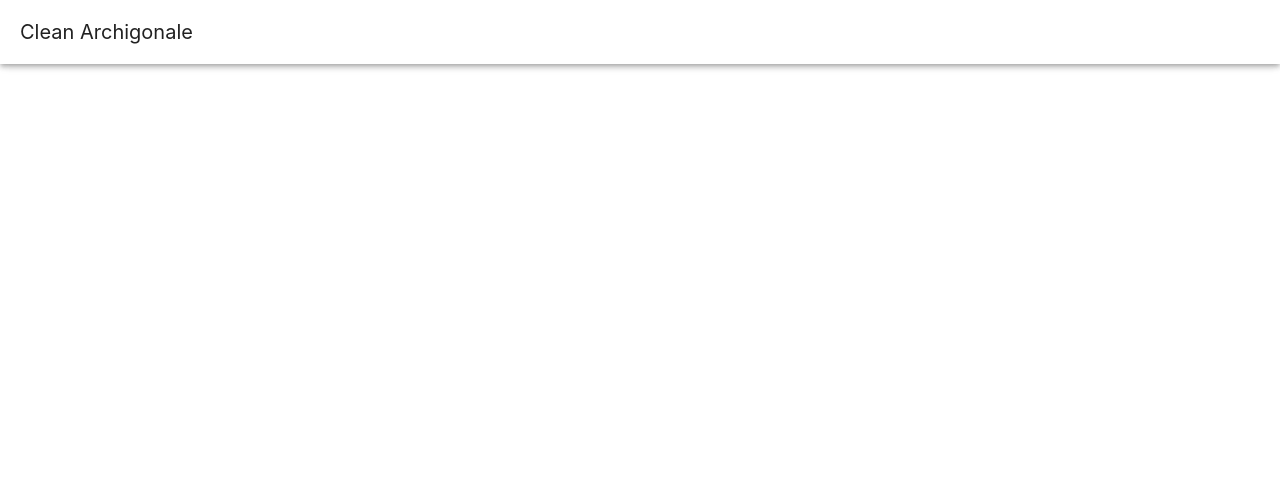
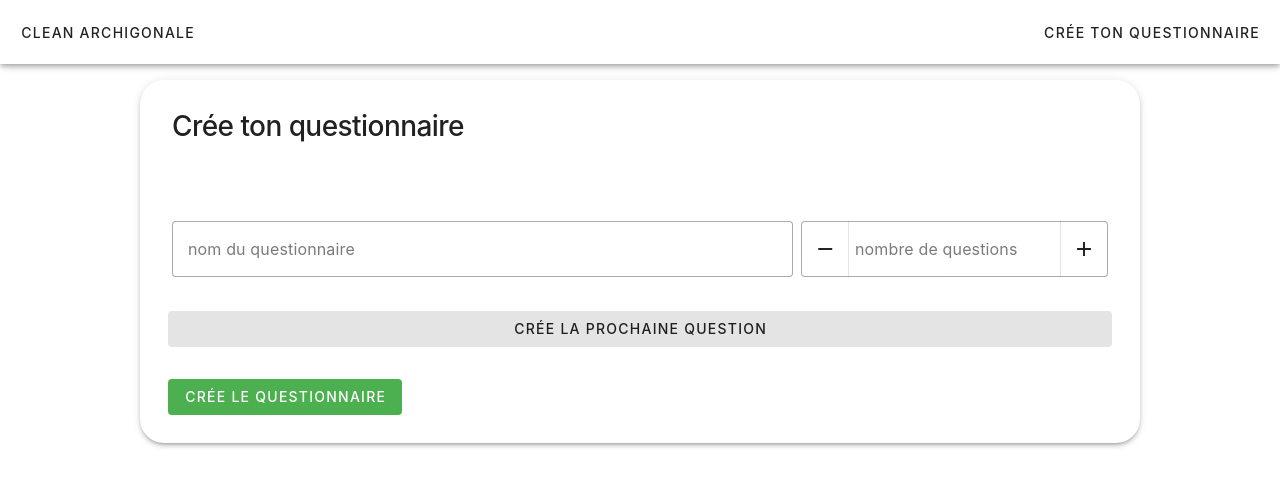
Before and after one commit to morfouesse/clean-archigonal, a Vue app: page /addSurvey in a window 1280 px wide. Before the commit this address had no page. Shown: the top 486 px of the page. Built offline with nearby package versions, Linux system fonts and the light colour scheme; the HTML template or start-up script is replaced by a standard one.

Commit message:
fix css problem

```diff
--- a/src/App.vue
+++ b/src/App.vue
@@ -4,9 +4,11 @@
       <NavBar />
     </header>
     <body>
-      <main>
-        <RouterView />
-      </main>
+      <v-main>
+        <v-container>
+          <RouterView />
+        </v-container>
+      </v-main>
     </body>
     <footer v-if="$vuetify.display.xs">
       <BottomAppBar />
--- a/src/assets/main.css
+++ b/src/assets/main.css
@@ -2,6 +2,14 @@
   margin: 0;
   padding: 0;
   box-sizing: border-box;
+}
+
+.m-md {
+  margin: 15px;
+}
+
+.p-md {
+  padding: 15px;
 }
 
 .mb-sm {
@@ -20,15 +28,26 @@
   font-weight: bold;
 }
 
+.flex-row {
+  display: flex;
+}
+.flex-column {
+  display: flex;
+  flex-direction: column;
+}
+
+h1 {
+  margin: 0 0 3rem;
+  font-size: 38px;
+  line-height: 1.4;
+  letter-spacing: -0.02em;
+}
+
 body {
   color: var(--text-color);
   background-color: var(--background-color);
   line-height: 1.6;
-  display: flex;
-  justify-content: center;
-  align-items: center;
-  min-height: 100vh;
-  flex-direction: column;
+  display: block;
   font-family:
     Inter,
     -apple-system,
--- a/src/components/navbar/NavBar.vue
+++ b/src/components/navbar/NavBar.vue
@@ -1,6 +1,17 @@
 <template>
   <v-app-bar>
-    <v-app-bar-title>Clean Archigonale</v-app-bar-title>
+    <template v-slot:prepend>
+      <v-btn href="/">Clean Archigonale</v-btn>
+    </template>
+    <template v-slot:append>
+      <v-btn @click="goToCreateSurvey">Crée ton questionnaire</v-btn>
+    </template>
   </v-app-bar>
 </template>
-<script setup lang="ts"></script>
+<script setup lang="ts">
+import router, { Path } from '@/router'
+
+const goToCreateSurvey = (): void => {
+  router.push(Path.ADD_SURVEY)
+}
+</script>
--- /dev/null
+++ b/src/components/survey/AddSurveyForm.vue
@@ -0,0 +1,66 @@
+<template>
+  <form>
+    <v-card max-width="1000" elevation="3" rounded="xl" class="mx-auto pa-4">
+      <v-card-title tag="h1" class="h1">Crée ton questionnaire</v-card-title>
+      <v-container fluid>
+        <v-row dense>
+          <v-col cols="8">
+            <v-text-field
+              variant="outlined"
+              v-model="surveyName"
+              label="nom du questionnaire"
+            ></v-text-field>
+          </v-col>
+          <v-col cols="4">
+            <v-number-input
+              :reverse="false"
+              controlVariant="split"
+              label="nombre de questions"
+              :hideInput="false"
+              :inset="false"
+              variant="outlined"
+            ></v-number-input>
+          </v-col>
+
+          <QuestionAndAnswersForm
+            @question-counter="handleQuestions"
+            :surveyName
+          ></QuestionAndAnswersForm>
+
+          <div class="pt-8">
+            <v-btn type="submit" color="success" variant="flat">Crée le questionnaire</v-btn>
+          </div>
+        </v-row>
+      </v-container>
+    </v-card>
+  </form>
+</template>
+<script setup lang="ts">
+import { ref } from 'vue'
+import QuestionAndAnswersForm from './QuestionAndAnswersForm.vue'
+
+const surveyName = ref<string>()
+const questionCounter = ref<number>(1)
+
+const handleQuestions = (count: number): void => {
+  questionCounter.value = count
+}
+</script>
+<style scoped>
+.v-enter-active,
+.v-leave-active {
+  transition: opacity 0.5s ease;
+}
+
+.v-enter-from,
+.v-leave-to {
+  opacity: 0;
+}
+
+h1 {
+  margin: 0 0 3rem;
+  font-size: 28px;
+  line-height: 1.4;
+  letter-spacing: -0.02em;
+}
+</style>
--- /dev/null
+++ b/src/components/survey/QuestionAndAnswersForm.vue
@@ -0,0 +1,102 @@
+<template>
+  <Transition>
+    <v-col cols="12" v-if="surveyName">
+      <v-text-field
+        variant="outlined"
+        v-model="questionName"
+        label="nom de la question"
+      ></v-text-field>
+    </v-col>
+  </Transition>
+  <Transition>
+    <v-col v-if="haveSurveyAndQuestion">
+      <div class="grid">
+        <v-text-field
+          variant="outlined"
+          v-model="answerOne"
+          label="nom de la première réponse"
+        ></v-text-field>
+        <v-text-field
+          variant="outlined"
+          v-model="answerTwo"
+          label="nom de la seconde réponse"
+        ></v-text-field>
+        <v-text-field
+          variant="outlined"
+          v-model="answerThree"
+          label="nom de la troisième réponse"
+        ></v-text-field>
+        <v-text-field
+          variant="outlined"
+          v-model="answerFour"
+          label="nom de la quatrième réponse"
+        ></v-text-field>
+      </div>
+    </v-col>
+  </Transition>
+  <v-col cols="12">
+    <p class="red" v-if="!isFormValid">Tout les champs sont obligatoires</p>
+  </v-col>
+  <v-btn @click="nextQuestion" block variant="tonal">Crée la prochaine question</v-btn>
+</template>
+<script setup lang="ts">
+import { computed, ref } from 'vue'
+
+const { surveyName } = defineProps<{
+  surveyName?: string
+}>()
+const emit = defineEmits<{
+  questionCounter: [value: number]
+}>()
+
+const questionName = ref<string>()
+const answerOne = ref<string>()
+const answerTwo = ref<string>()
+const answerThree = ref<string>()
+const answerFour = ref<string>()
+const isFormValid = ref<boolean>(true)
+const questionCounter = ref<number>(1)
+
+const haveSurveyAndQuestion = computed(() => surveyName && questionName.value)
+
+const handleFormValidation = (): void => {
+  if (
+    surveyName &&
+    questionName.value &&
+    answerOne.value &&
+    answerTwo.value &&
+    answerThree.value &&
+    answerFour.value
+  ) {
+    isFormValid.value = true
+  } else {
+    isFormValid.value = false
+  }
+}
+
+const nextQuestion = (): void => {
+  handleFormValidation()
+  if (isFormValid.value) {
+    emit('questionCounter', questionCounter.value)
+  }
+}
+</script>
+<style scoped>
+.red {
+  color: red;
+}
+
+.grid {
+  display: grid;
+  grid-template-columns: repeat(2, 1fr); /* Deux colonnes de même largeur */
+  grid-template-rows: repeat(2, 1fr); /* Deux lignes de même hauteur */
+  gap: 10px; /* Espace entre les éléments de la grille */
+}
+
+@media (max-width: 600px) {
+  .grid {
+    grid-template-columns: 1fr; /* Une seule colonne sur les petits écrans */
+    grid-template-rows: repeat(4, auto); /* Quatre lignes de hauteur automatique */
+  }
+}
+</style>
--- a/src/components/survey/SurveyCard.vue
+++ b/src/components/survey/SurveyCard.vue
@@ -10,10 +10,21 @@
         </template>
 
         <v-list-item
-          v-for="(question, i) in survey.questions"
-          :key="i"
+          v-for="(question, questionIndex) in survey.questions"
+          :key="questionIndex"
           :title="question.label"
-        ></v-list-item>
+        >
+          <v-list-group>
+            <template v-slot:activator="{ props }">
+              <v-list-item v-bind="props" class="title" title="Voir les réponses"></v-list-item>
+            </template>
+            <v-list-item
+              v-for="(answer, answerIndex) in question.answers"
+              :key="answerIndex"
+              :title="answer.label"
+            ></v-list-item>
+          </v-list-group>
+        </v-list-item>
       </v-list-group>
     </v-list>
     <v-card-actions>
--- a/src/router/index.ts
+++ b/src/router/index.ts
@@ -1,14 +1,28 @@
 /// <reference types="vite/types/importMeta.d.ts" />
 
 import { createRouter, createWebHistory } from 'vue-router'
+
+export enum Route {
+  HOME = 'home',
+  ADD_SURVEY = 'addSurvey',
+}
+
+export enum Path {
+  ADD_SURVEY = '/addSurvey',
+}
 
 const router = createRouter({
   history: createWebHistory(import.meta.env.BASE_URL),
   routes: [
     {
       path: '/',
-      name: 'home',
+      name: Route.HOME,
       component: () => import('../views/SurveyView.vue'),
+    },
+    {
+      path: Path.ADD_SURVEY,
+      name: Route.ADD_SURVEY,
+      component: () => import('../views/AddSurveyView.vue'),
     },
   ],
 })
--- /dev/null
+++ b/src/views/AddSurveyView.vue
@@ -0,0 +1,12 @@
+<template>
+  <!--
+  <v-card rounded="lg" elevation="3">
+    <template v-slot:title>
+      <h1>Crée ton questionnaire</h1>
+    </template>
+  </v-card> -->
+  <AddSurveyForm></AddSurveyForm>
+</template>
+<script setup lang="ts">
+import AddSurveyForm from '@/components/survey/AddSurveyForm.vue'
+</script>
```
